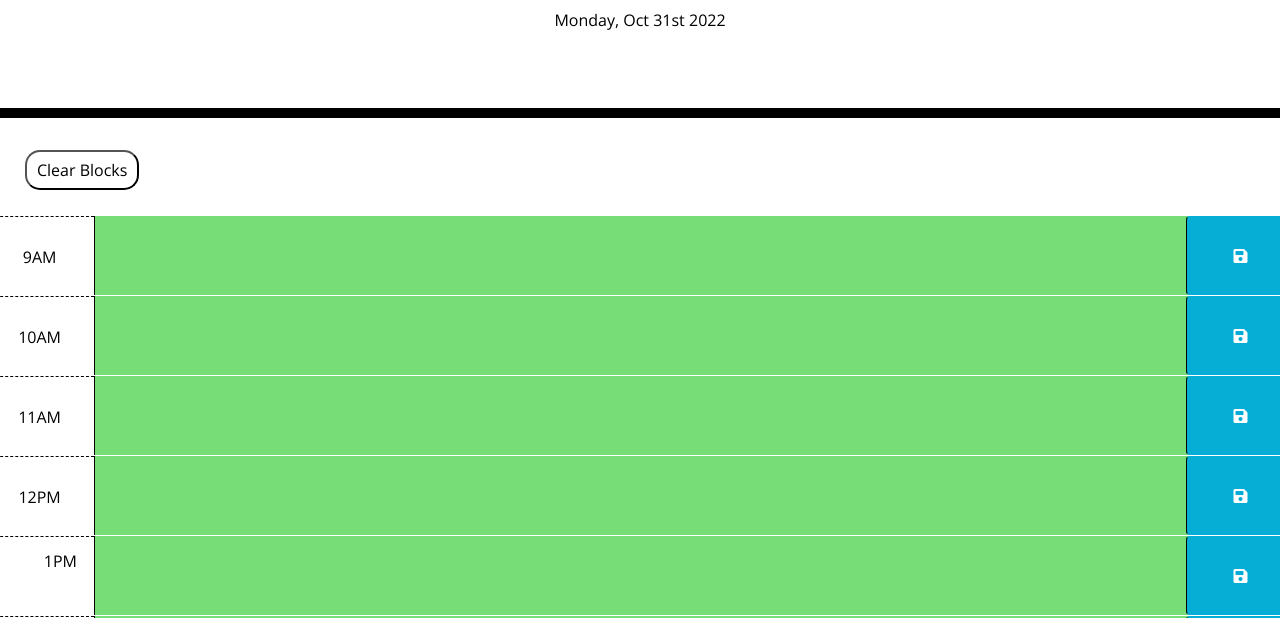
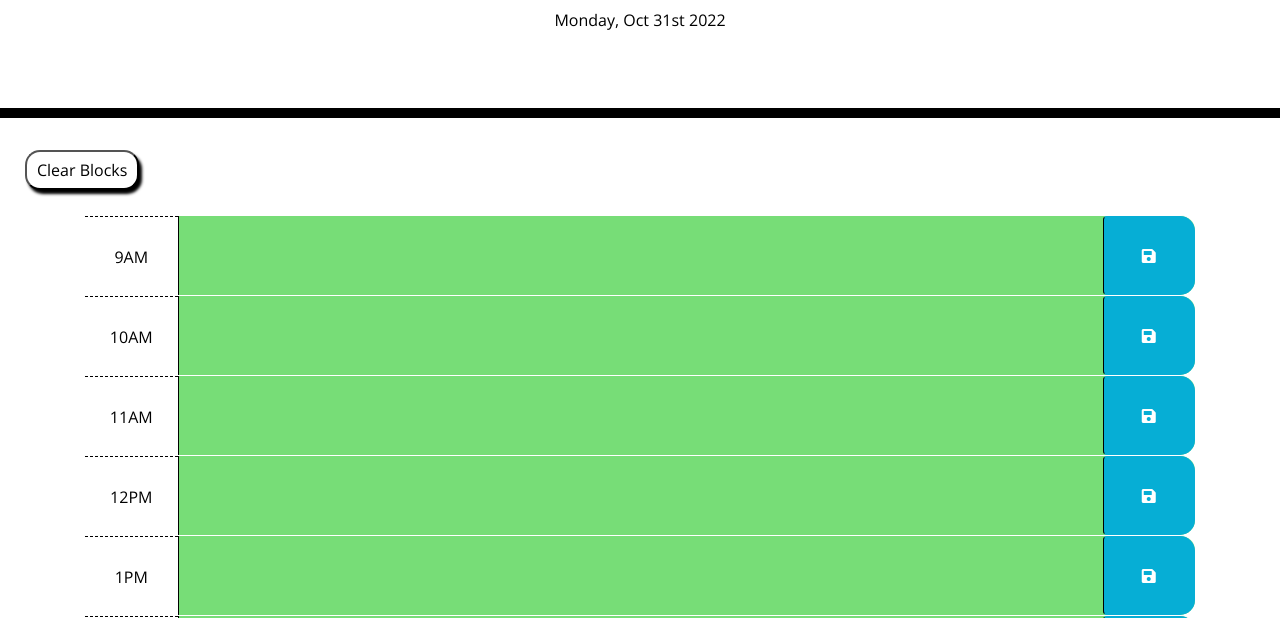
Before and after one commit to davidrestivo/davidrestivoworkcalendar, a plain HTML site: page index.html in a window 1280 px wide. Shown: the part 182-800 px from the top of the page. Drawn offline with nearby package versions, Linux system fonts and the light colour scheme.

Commit message:
added more styling

```diff
--- a/assets/css/style.css
+++ b/assets/css/style.css
@@ -2,6 +2,11 @@ body {
   font-family: "Open Sans", sans-serif;
   font-size: 16px;
   line-height: 1;
+}
+
+#allRows {
+  margin-left: 100px;
+  margin-right: 100px;
 }
 
 textarea {
@@ -27,6 +32,7 @@ textarea {
   border-radius: 15px;
   margin-bottom: 25px;
   margin-left: 25px;
+  box-shadow: 3px 4px 3px 0px rgba(0,0,0,1);
 }
 
 .description {
--- a/assets/js/script.js
+++ b/assets/js/script.js
@@ -19,9 +19,11 @@ $(document).ready(function () {
             var Time = parseInt($(this).attr("id").split("hour")[1]);
 
             if (Time < currentTIme) {
-                $(this).removeClass("future");
+                // $(this).removeClass("future");
                 $(this).removeClass("present");
                 $(this).addClass("past");
+
+                document.getElementById("future").style.display = "none";
 
             }
             else if (Time === currentTIme) {
@@ -55,7 +57,7 @@ $(document).ready(function () {
     currTime();
 })
 
-// added a button to the page to clear the time blocks
+// added a button to the page to clear the local storage and the time blocks
 function clearLocal() {
   localStorage.clear();
 
--- a/index.html
+++ b/index.html
@@ -34,21 +34,22 @@
     </div>
 
      <!-- building the blocks on the calendar for each hour -->
+    <div id="allRows">
         <div id="9am" class="row time-block">
-        <div class="col-md-1 hour">
+            <div class="col-sm-1 hour">
                 9AM
             </div>
-          <textarea class="col-md-10 description">
+              <textarea class="col-sm-10 description">
               </textarea>
-        <button class="btn saveBtn col-md-1"><i class="fas fa-save"></i></button>
+            <button class="btn saveBtn col-sm-1"><i class="fas fa-save"></i></button>
         </div>
         <div id="10am" class="row time-block">
-      <div class="col-md-1 hour">
+          <div class="col-sm-1 hour">
               10AM
           </div>
-        <textarea class="col-md-10 description">
+            <textarea class="col-sm-10 description">
             </textarea>
-      <button class="btn saveBtn col-md-1"><i class="fas fa-save"></i></button>
+          <button class="btn saveBtn col-sm-1"><i class="fas fa-save"></i></button>
         </div>
         <div id="11am" class="row time-block">
         <div class="col-md-1 hour">
@@ -106,7 +107,7 @@
             </textarea>
           <button class="btn saveBtn col-md-1"><i class="fas fa-save"></i></button>
         </div>
-
+    </div>
 
 <script src="https://code.jquery.com/jquery-3.4.1.min.js"></script>
 <script src="https://cdnjs.cloudflare.com/ajax/libs/moment.js/2.24.0/moment.min.js"></script>
```
Also changed, not shown: 1 other file. Lines whose indentation alone changed are shown as unchanged.
